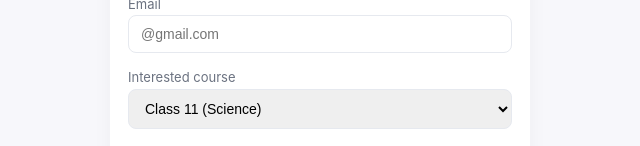
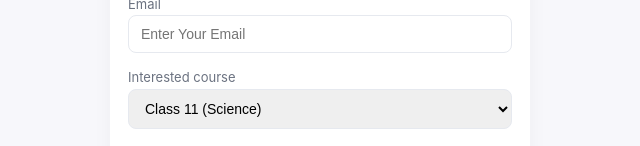
Before and after one commit to parmeshwar-01/science-campus, a plain HTML site: page index.html in a window 1280 px wide. Shown: the part 2323-2469 px from the top of the page, 636-1276 px from the left. Drawn offline with Linux system fonts and the light colour scheme.

Commit message:
Update index.html

```diff
--- a/index.html
+++ b/index.html
@@ -355,7 +355,7 @@
               </div>
               <div>
                 <label class="small">Email</label>
-                <input type="email" id="email" placeholder="@gmail.com" required />
+                <input type="email" id="email" placeholder="Enter Your Email" required />
               </div>
               <div>
                 <label class="small">Interested course</label>
```
